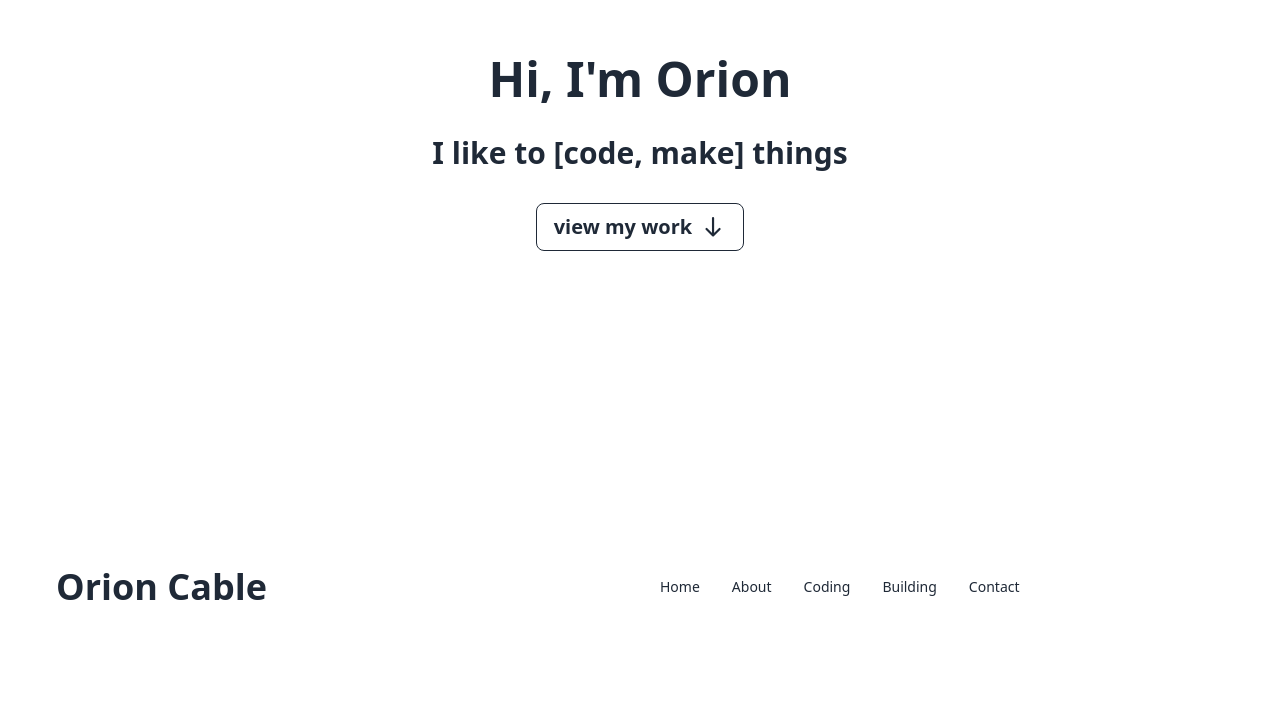
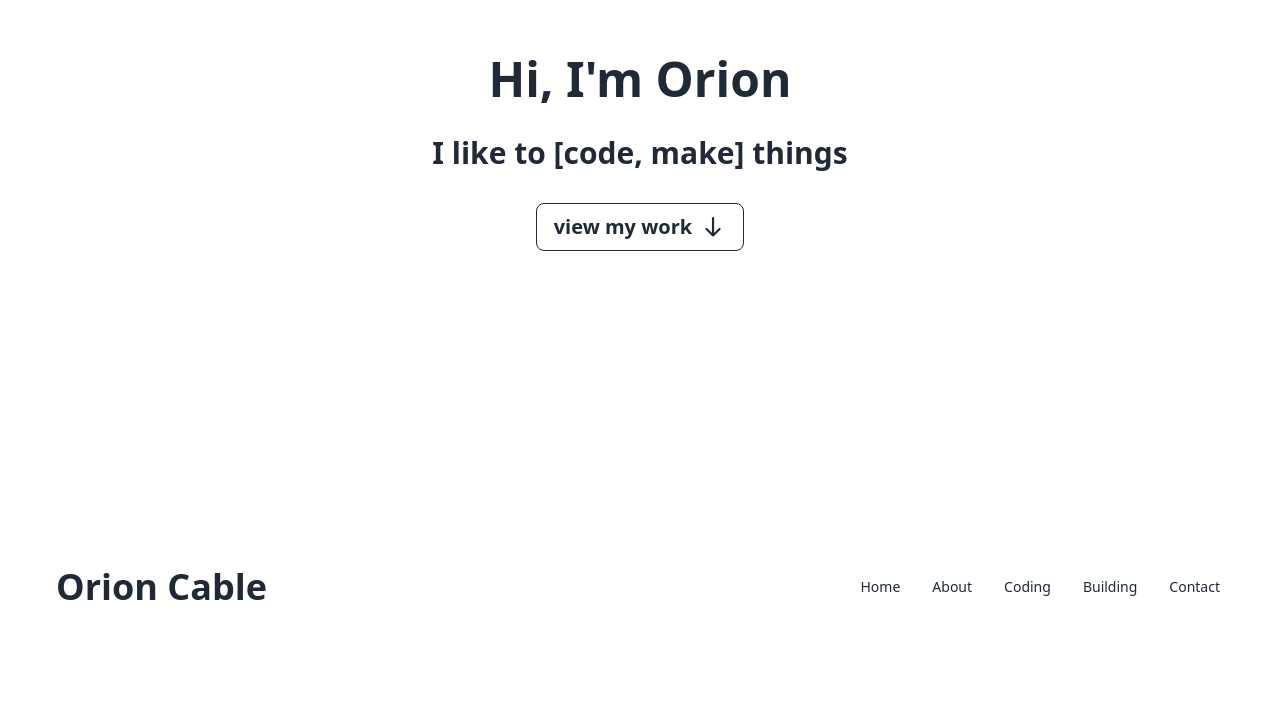
Before and after one commit to ocable/portfolio_page, a React (Vite) app: page / in a window 1280 px wide. Shown: the part 247-952 px from the top of the page. Built offline with nearby package versions, Linux system fonts and the light colour scheme.

Commit message:
fixed navbar position

```diff
--- a/src/layout/Navbar.jsx
+++ b/src/layout/Navbar.jsx
@@ -12,7 +12,7 @@ function Navbar() {
   const ref = useRef(null);
 
   return (
-    <div className="flex flex-row navbar bg-base-100 sticky top-0">
+    <div className="flex flex-row justify-between navbar bg-base-100 sticky top-0">
       <div className="navbar-start">
         <a className="text-sm text-nowrap md:text-4xl ml-2 md:ml-12 font-bold">
           Orion Cable
```
